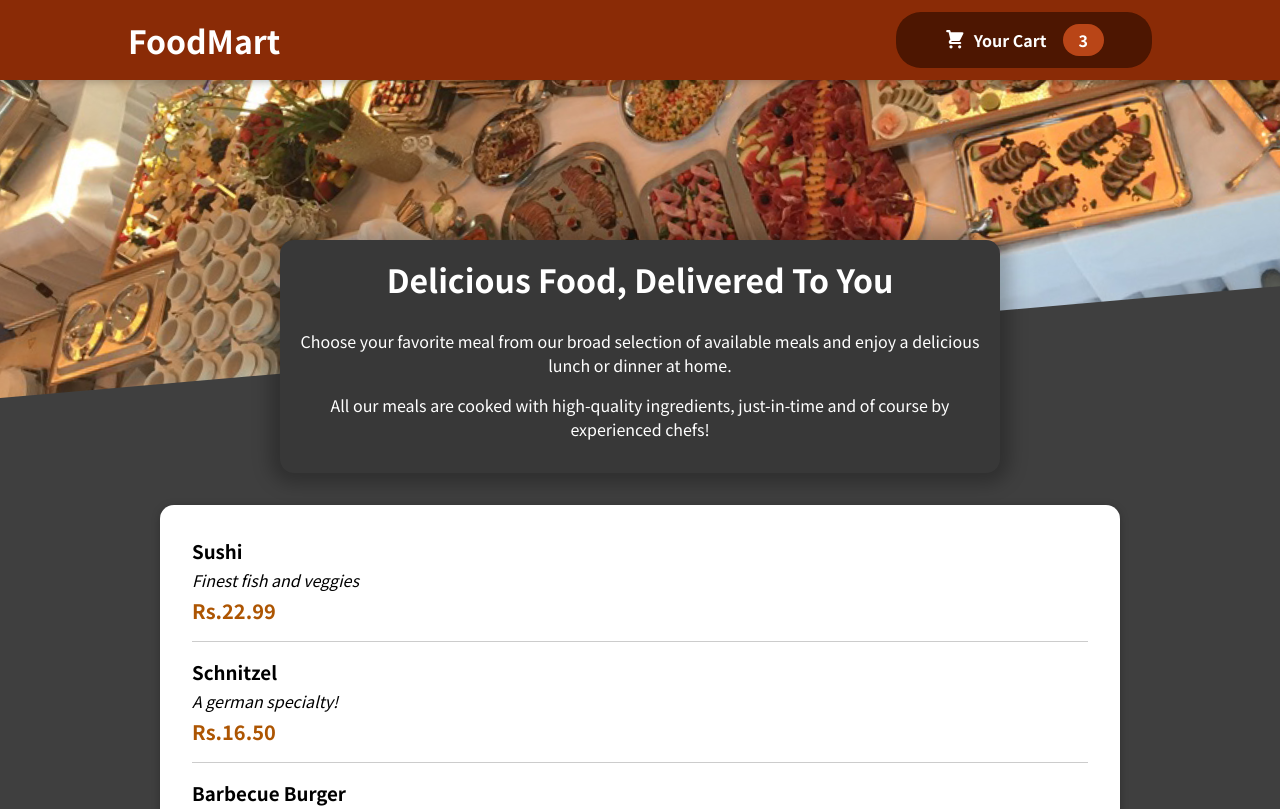
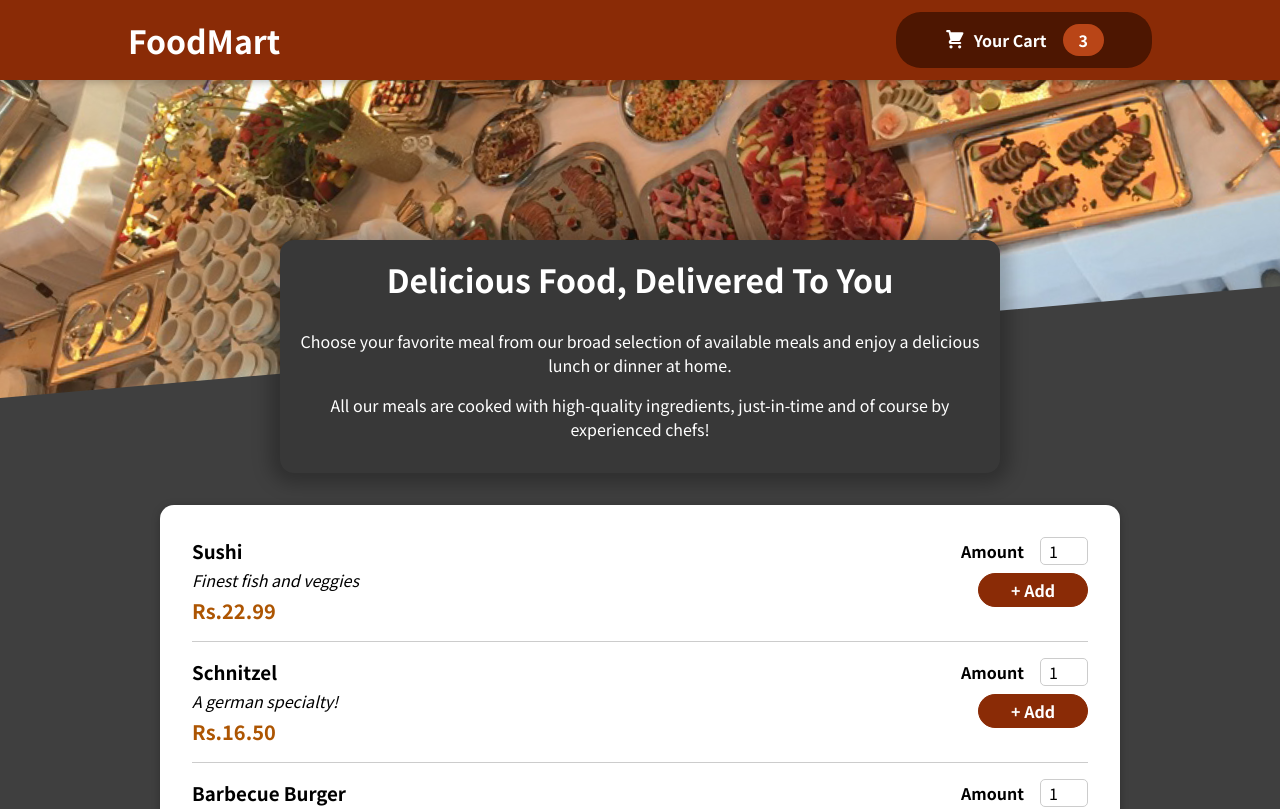
Before and after one commit to BiswasAri10/Food-Order-app-with-React-JS, a React (Create React App) app: page / in a window 1280 px wide. Shown: the top 809 px of the page. Built offline with nearby package versions, Linux system fonts and the light colour scheme.

Commit message:
added MealItemForm and made visible

```diff
--- a/src/components/Meals/MealItem/MealItem.js
+++ b/src/components/Meals/MealItem/MealItem.js
@@ -1,4 +1,5 @@
 import React from "react";
+import MealItemForm from "./MealItemForm";
 import classes from "./MealItem.module.css";
 
 const MealItem = (props) => {
@@ -11,7 +12,9 @@
         <div className={classes.description}>{props.description}</div>
         <div className={classes.price}>{price}</div>
       </div>
-      <div></div>
+      <div>
+        <MealItemForm></MealItemForm>
+      </div>
     </li>
   );
 };
--- a/src/components/Meals/MealItem/MealItemForm.js
+++ b/src/components/Meals/MealItem/MealItemForm.js
@@ -0,0 +1,24 @@
+import React from "react";
+import Input from "../../UI/Input";
+import classes from "./MealItemForm.module.css";
+
+const MealItemForm = (props) => {
+  return (
+    <form className={classes.form}>
+      <Input
+        label="Amount"
+        input={{
+          id: "amount",
+          type: "number",
+          min: "1",
+          max: "5",
+          step: "1",
+          defaultValue: "1",
+        }}
+      ></Input>
+      <button>+ Add</button>
+    </form>
+  );
+};
+
+export default MealItemForm;
--- /dev/null
+++ b/src/components/Meals/MealItem/MealItemForm.module.css
@@ -0,0 +1,20 @@
+.form {
+    text-align: right;
+  }
+
+  .form button {
+    font: inherit;
+    cursor: pointer;
+    background-color: #8a2b06;
+    border: 1px solid #8a2b06;
+    color: white;
+    padding: 0.25rem 2rem;
+    border-radius: 20px;
+    font-weight: bold;
+  }
+
+  .form button:hover,
+  .form button:active {
+    background-color: #641e03;
+    border-color: #641e03;
+  }
--- /dev/null
+++ b/src/components/UI/Input.js
@@ -0,0 +1,11 @@
+import React from "react";
+import classes from './Input.module.css';
+
+const Input = (props) => {
+    return <div className={classes.input}>
+        <label htmlFor={props.input.id}>{props.label}</label>
+        <input {...props.input}></input>
+    </div>
+};
+
+export default Input;
--- /dev/null
+++ b/src/components/UI/Input.module.css
@@ -0,0 +1,18 @@
+.input {
+    display: flex;
+    align-items: center;
+    margin-bottom: 0.5rem;
+  }
+
+  .input label {
+    font-weight: bold;
+    margin-right: 1rem;
+  }
+
+  .input input {
+    width: 3rem;
+    border-radius: 5px;
+    border: 1px solid #ccc;
+    font: inherit;
+    padding-left: 0.5rem;
+  }
```
